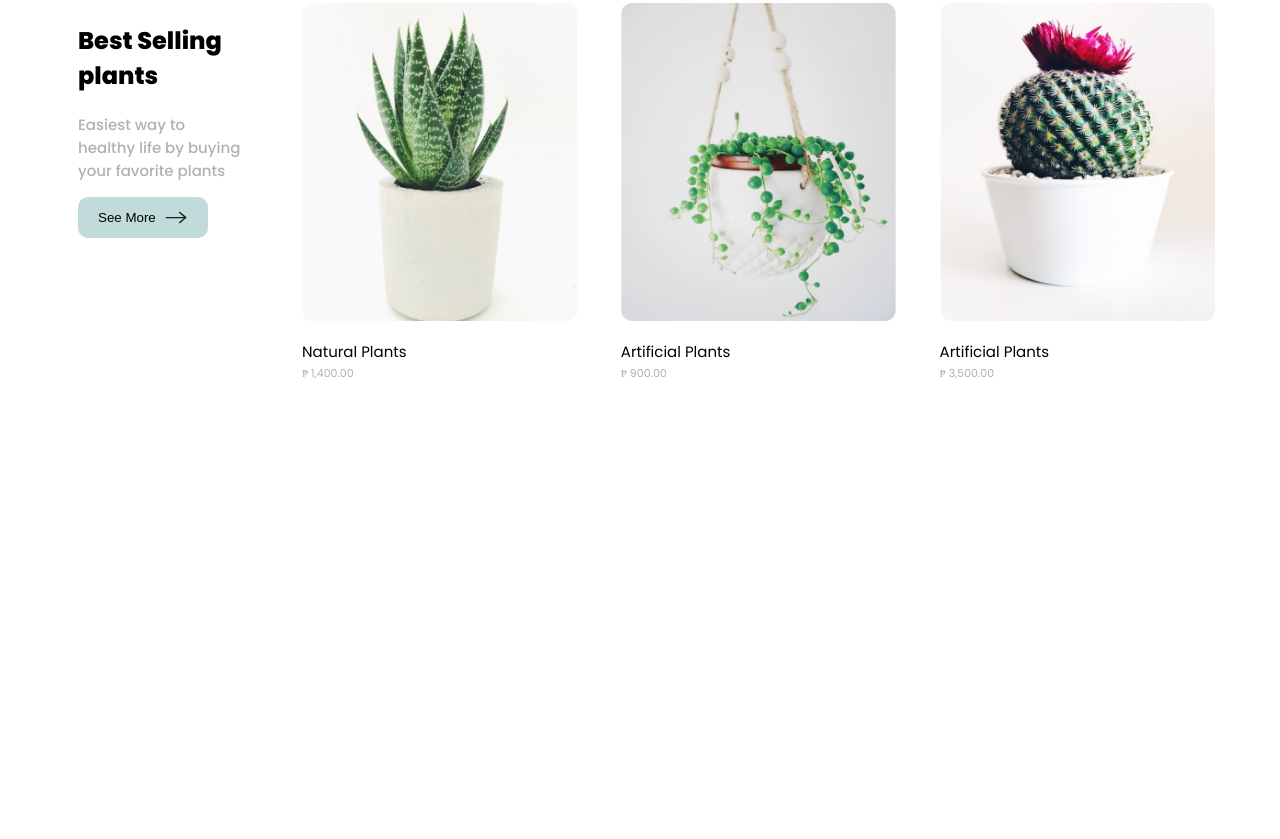
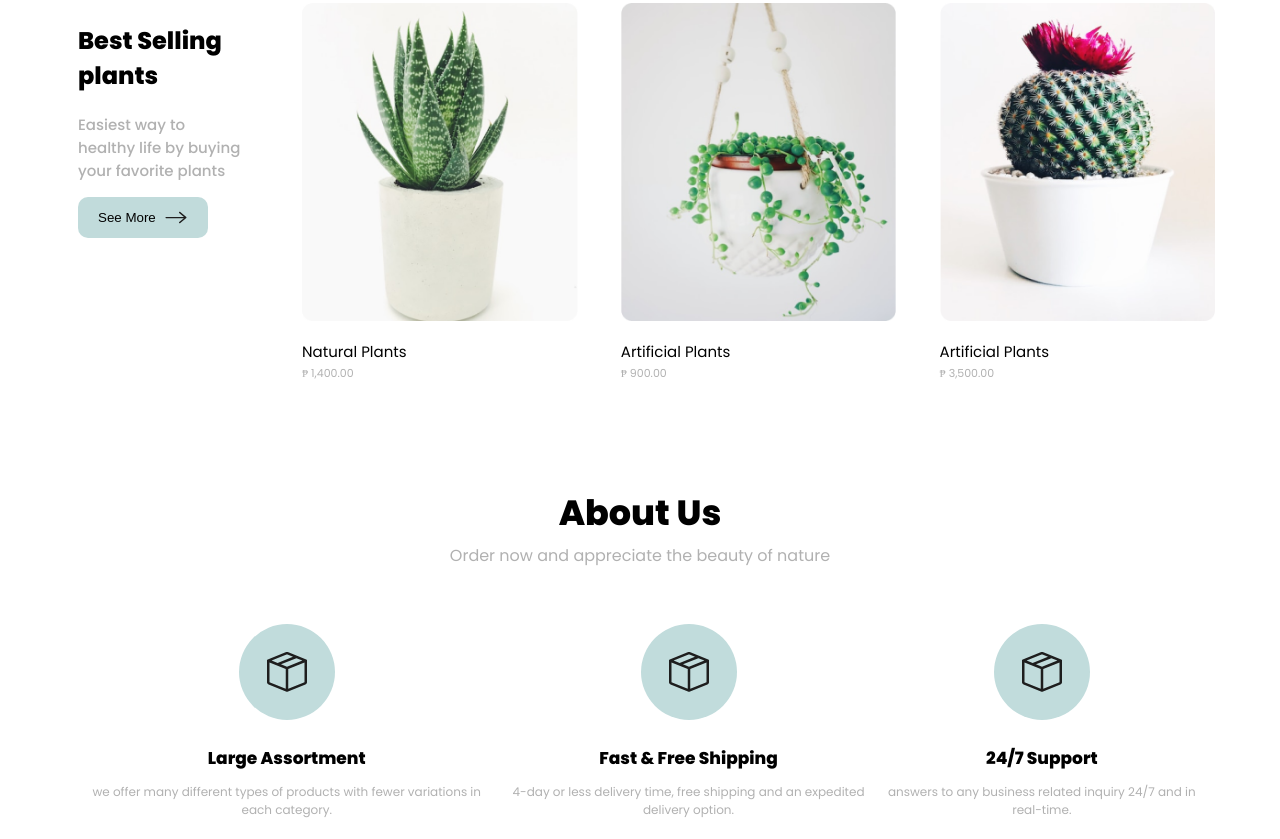
Before and after one commit to michaelperryjnr/code-till-casket-projects, a plain HTML site: page index.html in a window 1280 px wide. Shown: the part 625-1464 px from the top of the page. Before the commit the page ends 1090 px from the top, so only its background shows below. Drawn offline with Linux system fonts and the light colour scheme.

Commit message:
Finished

```diff
--- a/index.css
+++ b/index.css
@@ -201,7 +201,7 @@ h1 {
   justify-content: space-between;
   flex-shrink: 0;
   margin-top: 50px;
-    margin-left: 70px;
+  margin-left: 70px;
   margin-right: 70px;
 }
 
@@ -212,7 +212,7 @@ h1 {
 }
 
 .showcase-btn {
-  background-color:rgb(193, 219, 219);
+  background-color: rgb(193, 219, 219);
   border: none;
   border-radius: 10px;
   padding-top: 10px;
@@ -226,7 +226,6 @@ h1 {
   align-items: center;
   gap: 8px;
 }
-
 
 .showcase-btn:hover {
   opacity: 0.8;
@@ -255,3 +254,63 @@ h1 {
   margin-top: 2px;
   color: rgb(177, 177, 177);
 }
+
+.about-us {
+  display: flex;
+  flex-direction: column;
+  justify-content: space-between;
+  align-items: center;
+  margin-left: 70px;
+  margin-right: 70px;
+  gap: 40px;
+}
+
+.abt-links-container {
+  display: flex;
+  flex-direction: row;
+  justify-content: space-between;
+}
+
+.abt-links {
+  display: flex;
+  flex-direction: column;
+  align-items: center;
+}
+
+.abt-heading-1 {
+  font-size: 35px;
+  text-align: center;
+  margin-bottom: 0;
+}
+
+.abt-image-background {
+  display: flex;
+  flex-direction: column;
+  justify-content: center;
+  align-items: center;
+}
+
+.abt-image {
+  width: 100%;
+}
+
+.abt-subheading {
+  font-size: 16px;
+  font-weight: normal;
+  color: rgb(177, 177, 177);
+  margin-top: 4px;
+}
+
+.abt-h2 {
+  text-align: center;
+  margin-top: 25px;
+  font-size: 17px;
+  margin-bottom: 0;
+}
+
+.abt-h3 {
+  font-weight: normal;
+  font-size: 12px;
+  text-align: center;
+  color: rgb(177, 177, 177);
+}
--- a/index.html
+++ b/index.html
@@ -95,7 +95,42 @@
                 <h3 class="sc-item-price">&#8369; 3,500.00</h3>
             </div>
         </div>
+    </section>
+    <!--End ShowCase Section-->
+    <!--Begin About US section-->
+    <section class="about-us">
+        <div class="abt-heading">
+            <h2 class="abt-heading-1">About Us</h2>
+            <h3 class="abt-subheading">Order now and appreciate the beauty of nature</h3>
+        </div>
+        <div class="abt-links-container">
+            <div class="abt-links">
+                <div class="abt-image-background">
+                    <img class="abt-image" src="public/images/svgs/group-1.svg" alt="about us image">
 
+                </div>
+                <h2 class="abt-h2">Large Assortment</h2>
+                <h3 class="abt-h3">we offer many different types of products
+                    with fewer variations in each category.</h3>
+            </div>
+            <div class="abt-links">
+                <div class="abt-image-background">
+                    <img class="abt-image" src="public/images/svgs/group-1.svg" alt="about us image">
+
+                </div>
+                <h2 class="abt-h2">Fast & Free Shipping</h2>
+                <h3 class="abt-h3">4-day or less delivery time, free shipping
+                    and an expedited delivery option.</h3>
+            </div>
+            <div class="abt-links">
+                <div class="abt-image-background">
+                    <img class="abt-image" src="public/images/svgs/group-1.svg" alt="about us image">
+                </div>
+                <h2 class="abt-h2">24/7 Support</h2>
+                <h3 class="abt-h3">answers to any business related inquiry
+                    24/7 and in real-time.</h3>
+            </div>
+        </div>
     </section>
 </body>
 
```
